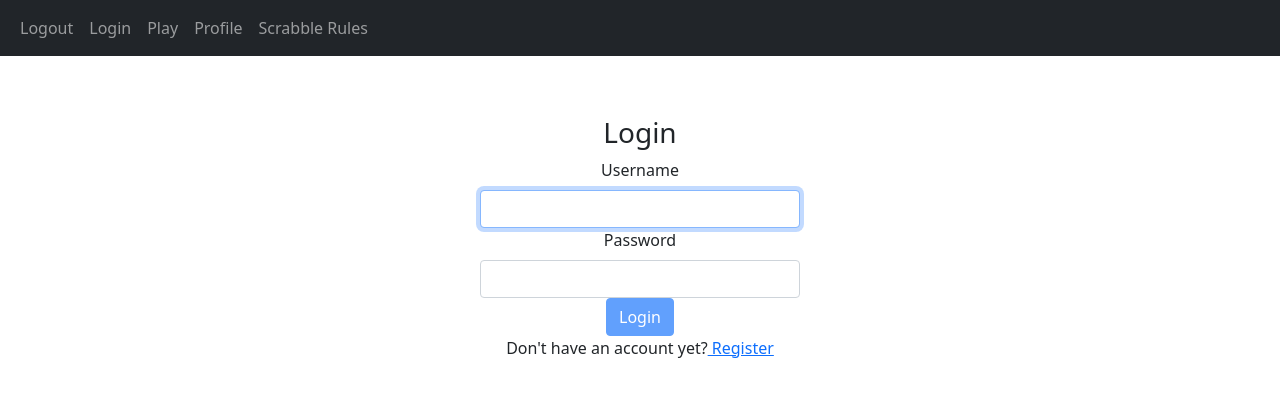
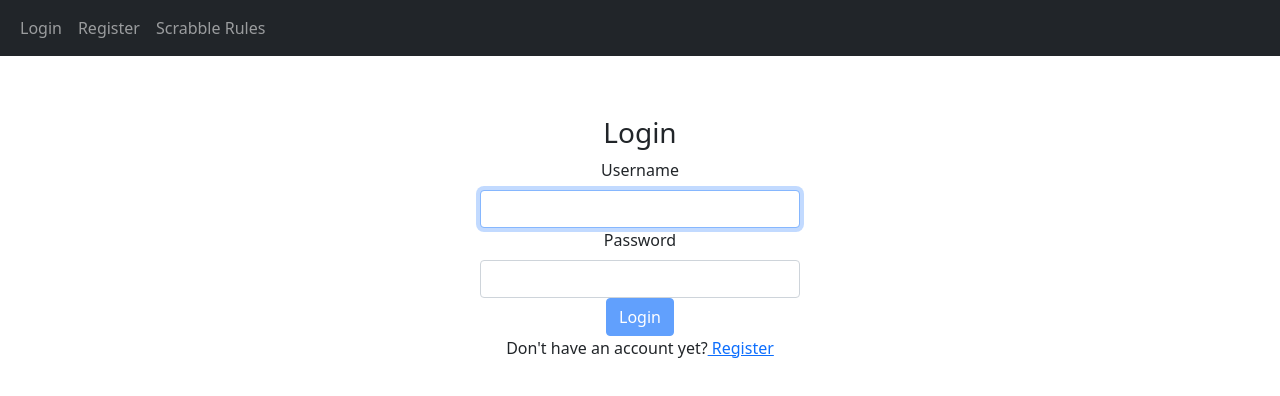
Before and after one commit to 210614-JavaFS/ProjectTwoAlchemy, a React (Create React App) app in the folder project-two-front/: page / in a window 1280 px wide. Shown: the top 396 px of the page. Built offline with nearby package versions, Linux system fonts and the light colour scheme.

Commit message:
formatting in userProfile and staring with no mock data

```diff
--- a/project-two-front/src/App.tsx
+++ b/project-two-front/src/App.tsx
@@ -12,7 +12,7 @@ import Game from './Component/game/game';
 
 
 function App() {
-  const [users, setUsers] = useState<User[]>(data);
+  const [users, setUsers] = useState<User[]>([]);
   const history = useHistory();
   const logout = () =>{
     setUsers([]);
--- a/project-two-front/src/Component/profile/profile.tsx
+++ b/project-two-front/src/Component/profile/profile.tsx
@@ -17,7 +17,7 @@ type Props = {
              </div>
              {props.users.map(user =>{
                  return(
-                     <div className="m-4 border border-dark p-2 d-flex justify-content-center">
+                     <div className="m-4 border border-dark p-2">
                          <UserProfile user={user} />
                      </div>
                 )
```
